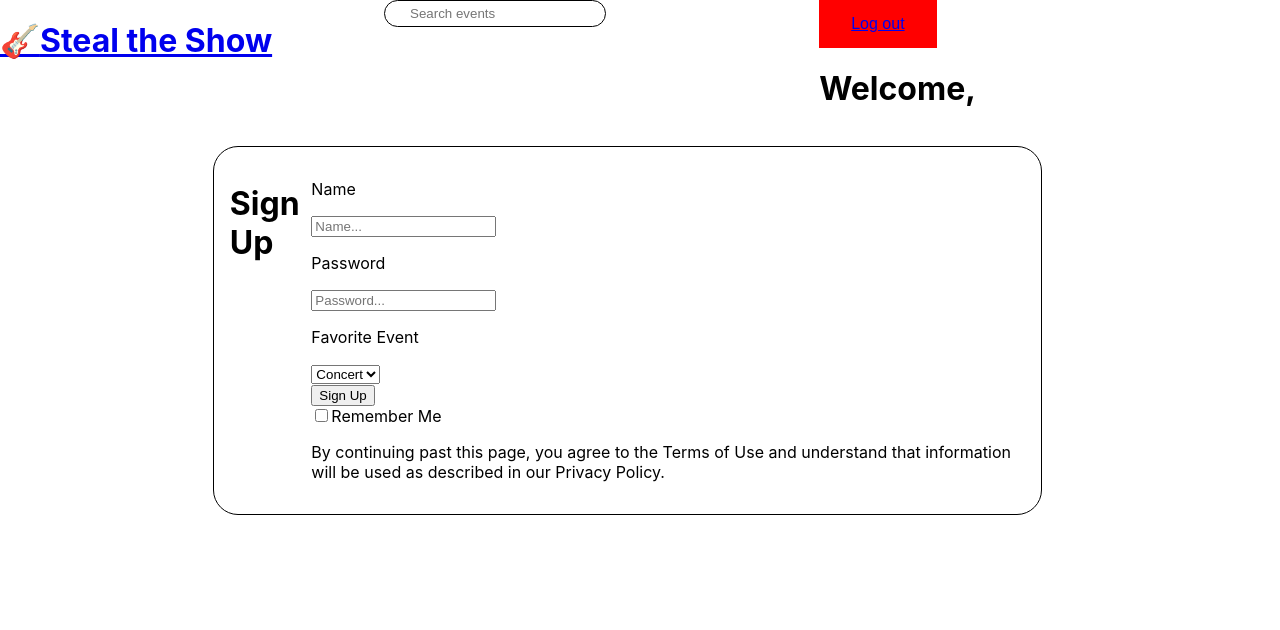
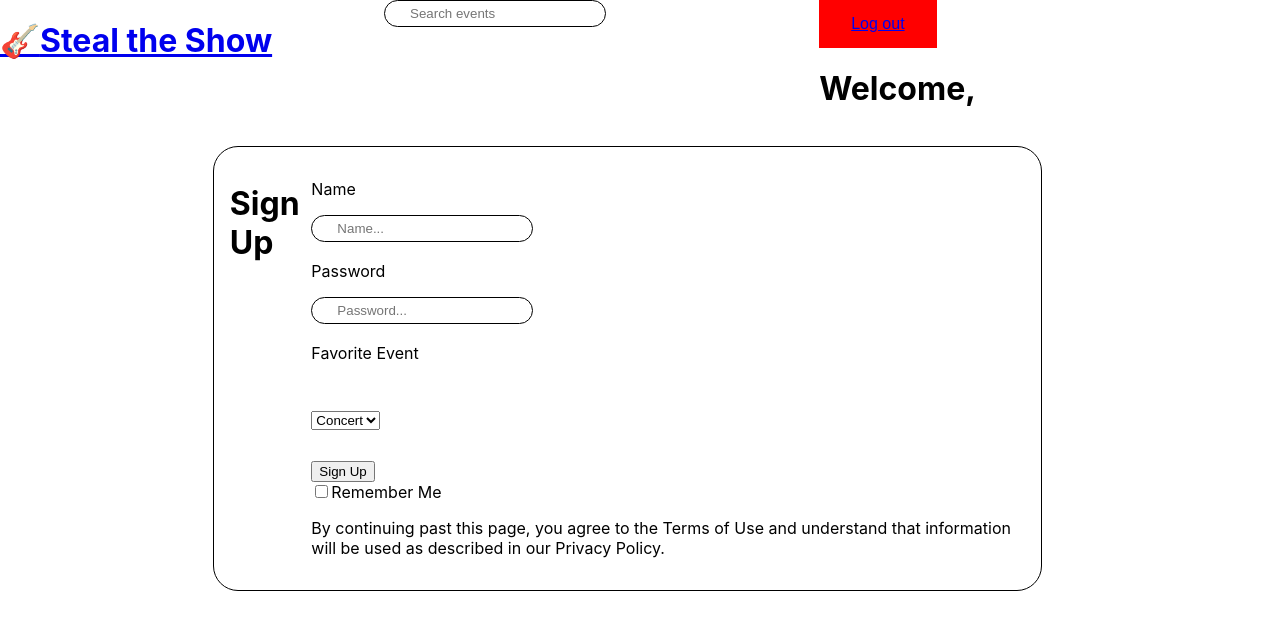
Before and after one commit to kbotero201/venue-frontend, a React (Create React App) app: page /sign-up in a window 1280 px wide. Shown: the top 630 px of the page. Built offline with nearby package versions, Linux system fonts and the light colour scheme; no server answers.

Commit message:
new changes

```diff
--- a/src/AddUserForm.js
+++ b/src/AddUserForm.js
@@ -45,30 +45,39 @@ function AddUserForm(){
         <form onSubmit={handleSubmit} >
         <div >
           <p> Name </p>
-          <input
+          <div className="search">
+          <input className="round"
             value={name}
             onChange={(e)=> setName(e.target.value)}
             type="name"
             name="name"
             placeholder="Name..." />
+          </div>
 
           <p> Password </p>
-          <input
+          <div className="search">
+          <input className="round"
             value={password}
             onChange={(e)=> setPassword(e.target.value)}
             type="password"
             name="password"
             placeholder="Password..." />
-            <p> Favorite Event </p>
-            <select  value={favorite} onChange={(e)=> setFavorite(e.target.value)} name="favorite" type="favorite" >
+          </div>
+
+          <p> Favorite Event </p>
+          <div className="search"></div>
+            <select value={favorite} onChange={(e)=> setFavorite(e.target.value)} name="favorite" type="favorite" >
                 <option value="Concert"> Concert </option>
                 <option value="Party"> Party </option>
                 <option value="Movies"> Movies </option>
             </select>
+          <div className="search"></div>
         </div>
+
         <button type="submit">
           Sign Up
         </button>
+
         </form>
         <div>
             <input type="checkbox" id="agree" name="agree"/>
```
Also changed, not shown: 1 other file (tests, documents, lock files or other folders).
